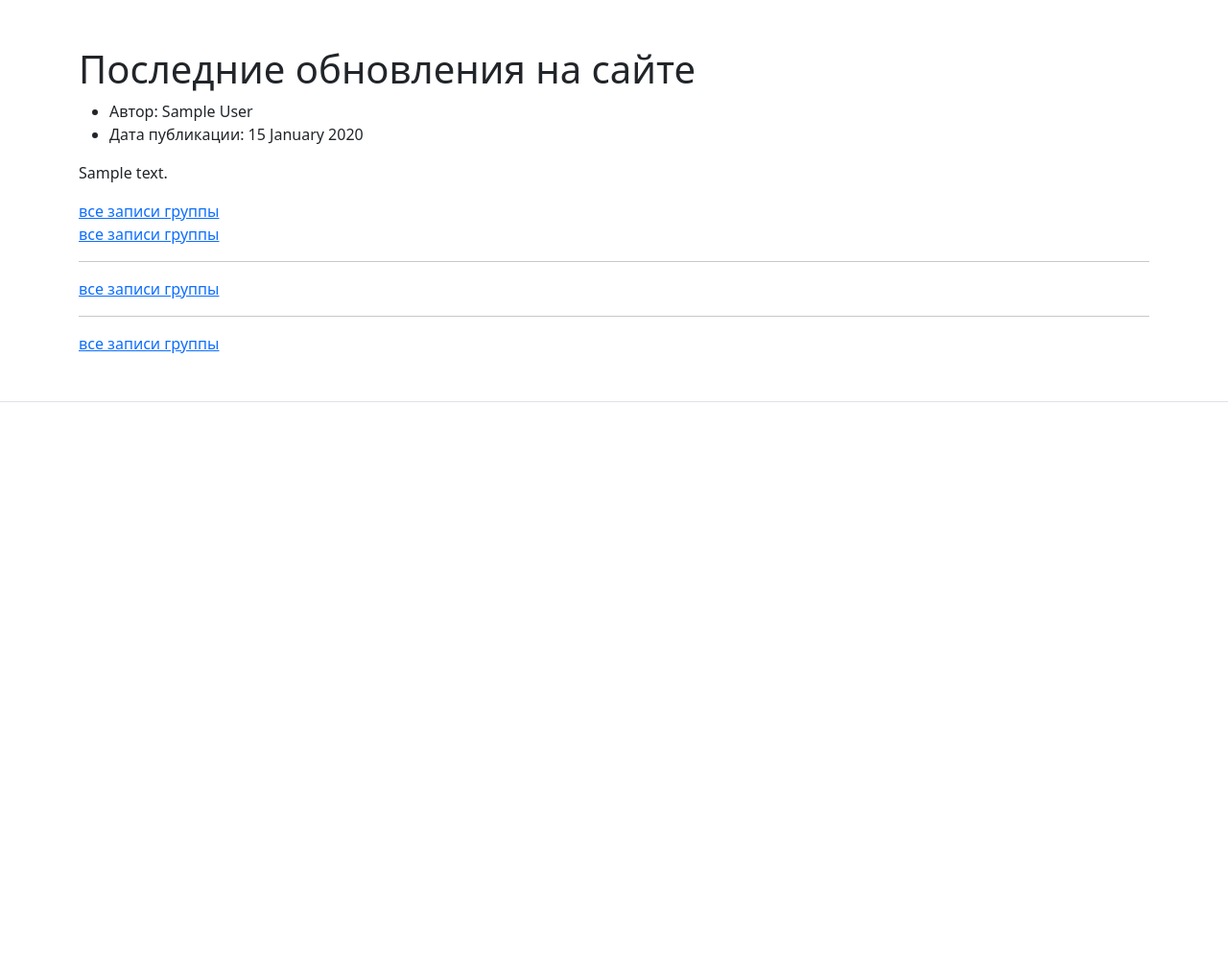
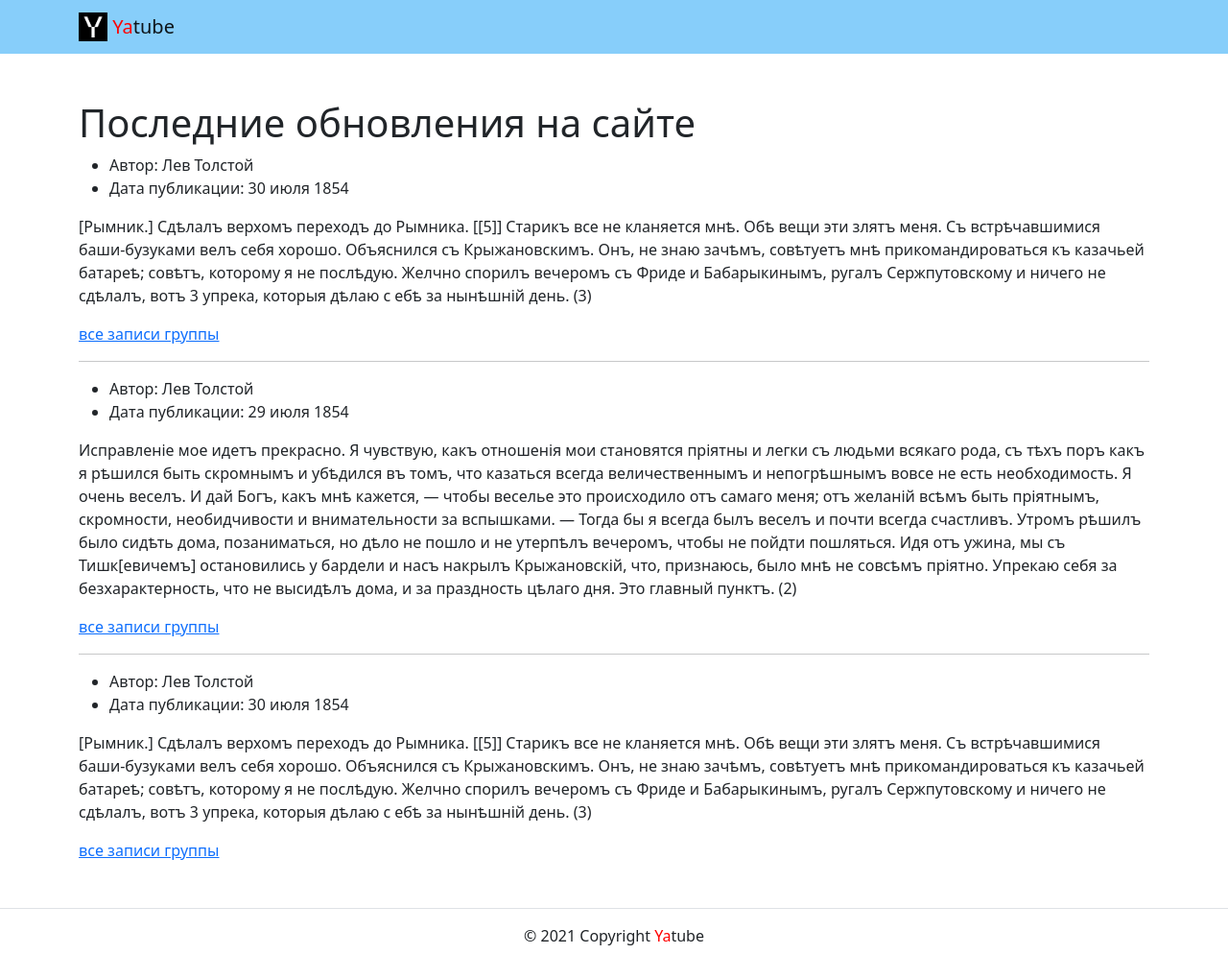
Before and after one commit to sat0304/yatube_project, a Django app: page / in a window 1280 px wide. Shown: the whole page at 96% size. Before the commit the page ends 419 px from the top, so only its background shows below. Run offline with Django 3.2, Linux system fonts and the light colour scheme; tables that the repository leaves empty hold one stand-in row (values such as "Sample post"); some libraries are stand-ins or nearby versions.

Commit message:
New templates head_block has added

```diff
--- a/yatube/templates/base.html
+++ b/yatube/templates/base.html
@@ -1,39 +1,33 @@
 <!DOCTYPE html> <!-- Используется html 5 версии -->
 <html lang="ru"> <!-- Язык сайта - русский -->
   <head>
+    {% include 'posts/head_block.html' %}
     {% block title %}
-    <p>text</p>
-    {% endblock %}
+    {% endblock title %}
   </head>
   <body>
     <header>
-      {% block header_block %}
-      {% endblock %}
+      {% include 'includes/header.html' %}
     </header>
     <main>
       <!-- класс py-5 создает отступы сверху и снизу блока -->
       <div class="container py-5">
         {% block content %}
-        {% endblock %}
+          <p>text2</p>
+        {% endblock content %}
         <article>
-          {% block post_L_Tolstoy_30071854 %}
-          {% endblock %}
-          {% block link_to_recent1 %}
-          {% endblock %}
+          {% include 'posts/post_L_Tolstoy_30071854.html' %}
+          {% block link_to_recent1 %}{% endblock %}
         </article>
         <hr>
         <article>
-          {% block posts/post_L_Tolstoy_29071854 %}
-          {% endblock %}
-          {% block link_to_recent2 %}
-          {% endblock %}
+          {% include 'posts/post_L_Tolstoy_29071854.html' %}
+          {% block link_to_recent2 %}{% endblock %}
         </article>
         <hr>
         <article>
-          {% block posts/post_L_Tolstoy_28071854 %}
-          {% endblock %}
-          {% block link_to_recent3 %}
-          {% endblock %}
+          {% include 'posts/post_L_Tolstoy_28071854.html' %}
+          {% block link_to_recent3 %}{% endblock %}
         </article>
         <!-- под последним постом нет линии -->
       </div>
@@ -43,8 +37,7 @@
     <!-- text-center: выравнивает текстовые блоки внутри блока по центру -->
     <!-- py-3: контент внутри размещается с отступом сверху и снизу -->
     <footer class="border-top text-center py-3">
-      {% block footer_block %}
-      {% endblock %}
-  </footer>
+      {% include 'includes/footer.html' %}
+    </footer>
   </body>
 </html>
--- a/yatube/templates/includes/footer.html
+++ b/yatube/templates/includes/footer.html
@@ -1,5 +1,2 @@
-{% extends 'base.html' %}
-{% block footer_block %}
-  <!-- тег span используется для добавления нужных стилей отдельным участкам текста -->
-  <p>© 2021 Copyright <span style="color:red">Ya</span>tube</p>
-{% endblock %}
+<!-- тег span используется для добавления нужных стилей отдельным участкам текста -->
+<p>© 2021 Copyright <span style="color:red">Ya</span>tube</p>
--- a/yatube/templates/includes/header.html
+++ b/yatube/templates/includes/header.html
@@ -1,13 +1,10 @@
-{% extends 'base.html' %}
 {% load static %}
-{% block header_block %}
 <nav class="navbar navbar-light" style="background-color: lightskyblue">
   <div class="container">
-    <a class="navbar-brand" href="{% url posts:index %}">
+    <a class="navbar-brand" href="posts/index.html">
       <img src="{% static 'img/logo.png' %}" width="30" height="30" class="d-inline-block align-top" alt="">
       <!-- тег span используется для добавления нужных стилей отдельным участкам текста -->
       <span style="color:red">Ya</span>tube</a>
     </a>
   </div>
 </nav>
-{% endblock %}
--- /dev/null
+++ b/yatube/templates/posts/head_block.html
@@ -0,0 +1,13 @@
+{% load static %}
+<meta charset="utf-8"> <!-- Кодировка сайта -->
+<!-- Сайт готов работать с мобильными устройствами -->
+<meta name="viewport" content="width=device-width, initial-scale=1">
+<!-- Загружаем фав-иконки -->
+<link rel="icon" href= "{% static 'img/fav/fav.ico' %}" type="image">
+<link rel="apple-touch-icon" sizes="180x180" href="{% static 'img/fav/apple-touch-icon.png' %}">
+<link rel="icon" type="image/png" sizes="32x32" href="{% static 'img/fav/favicon-32x32.png' %}">
+<link rel="icon" type="image/png" sizes="16x16" href="{% static 'img/fav/favicon-16x16.png' %}">
+<meta name="msapplication-TileColor" content="#000">
+<meta name="theme-color" content="#ffffff">
+<!-- Подключен файл со стандартными стилями бустрап -->
+<link rel="stylesheet" href="{% static 'css/bootstrap.min.css' %}">
--- a/yatube/templates/posts/index.html
+++ b/yatube/templates/posts/index.html
@@ -1,44 +1,16 @@
 {% extends 'base.html' %}
-{% load static %}
 {% block title %}
-  <meta charset="utf-8"> <!-- Кодировка сайта -->
-  <!-- Сайт готов работать с мобильными устройствами -->
-  <meta name="viewport" content="width=device-width, initial-scale=1">
-  <!-- Загружаем фав-иконки -->
-  <link rel="icon" href= "{% static 'img/fav/fav.ico' %}" type="image">
-  <link rel="apple-touch-icon" sizes="180x180" href="{% static 'img/fav/apple-touch-icon.png' %}">
-  <link rel="icon" type="image/png" sizes="32x32" href="{% static 'img/fav/favicon-32x32.png' %}">
-  <link rel="icon" type="image/png" sizes="16x16" href= "{% static 'img/fav/favicon-16x16.png' %}">
-  <meta name="msapplication-TileColor" content="#000">
-  <meta name="theme-color" content="#ffffff">
-  <!-- Подключен файл со стандартными стилями бустрап -->
-  <link rel="stylesheet" href="{% static 'css/bootstrap.min.css' %}">
-  <title>{{ title_index }}</title>
-{% endblock %}
+  <title>Last news</title>
+{% endblock title%}
 {% block content %}
   <h1>Последние обновления на сайте</h1>
-  {% for post in posts %}
-  <ul>
-    <li>
-      Автор: {{ post.author.get_full_name }}
-    </li>
-    <li>
-      Дата публикации: {{ post.pub_date|date:"d E Y" }}
-    </li>
-  </ul>
-  <p>{{ post.text }}</p>
-  {% if post.group %}
-  <a href="{% url 'post:slug' post.group.slug %}">все записи группы</a>
-  {% endif %}
-  {% if not forloop.last %}<hr>{% endif %}
-{% endfor %}
-{% endblock %}
+{% endblock content %}
 {% block link_to_recent1 %}
-  <a href="group_list.html">все записи группы</a>
-{% endblock %}
+  <a href="{ group_posts:template }">все записи группы</a>
+{% endblock link_to_recent1 %}
 {% block link_to_recent2 %}
-  <a href="group_list.html">все записи группы</a>
-{% endblock %}
+  <a href="posts/group_list.html">все записи группы</a>
+{% endblock link_to_recent2 %}
 {% block link_to_recent3 %}
-  <a href="group_list.html">все записи группы</a>
-{% endblock %}
+  <a href="posts/group_list.html">все записи группы</a>
+{% endblock link_to_recent3 %}
--- a/yatube/templates/posts/post_L_Tolstoy_28071854.html
+++ b/yatube/templates/posts/post_L_Tolstoy_28071854.html
@@ -1,5 +1,3 @@
-{% extends 'base.html' %}
-{% block post_L_Tolstoy_28071854 %}
 <ul>
   <li>
     Автор: Лев Толстой
@@ -16,4 +14,3 @@
   и Бабарыкинымъ, ругалъ Сержпутовскому и ничего не сдѣлалъ, вотъ 3 упрека, которыя дѣлаю с
   ебѣ за нынѣшній день. (3)
 </p>
-{% endblock %}
--- /dev/null
+++ b/yatube/templates/posts/post_L_Tolstoy_29071854.html
@@ -0,0 +1,20 @@
+<ul>
+  <li>
+    Автор: Лев Толстой
+  </li>
+  <li>
+    Дата публикации: 29 июля 1854
+  </li>
+</ul>
+<p>
+  Исправленіе мое идетъ прекрасно. Я чувствую, какъ отношенія мои становятся пріятны и легки
+  съ людьми всякаго рода, съ тѣхъ поръ какъ я рѣшился быть скромнымъ и убѣдился въ томъ,
+  что казаться всегда величественнымъ и непогрѣшнымъ вовсе не есть необходимость. Я очень
+  веселъ. И дай Богъ, какъ мнѣ кажется, — чтобы веселье это происходило отъ самаго меня;
+  отъ желаній всѣмъ быть пріятнымъ, скромности, необидчивости и внимательности за вспышками.
+  — Тогда бы я всегда былъ веселъ и почти всегда счастливъ.
+  Утромъ рѣшилъ было сидѣть дома, позаниматься, но дѣло не пошло и не утерпѣлъ вечеромъ,
+  чтобы не пойдти пошляться. Идя отъ ужина, мы съ Тишк[евичемъ] остановились у бардели и насъ
+  накрылъ Крыжановскій, что, признаюсь, было мнѣ не совсѣмъ пріятно. Упрекаю себя за
+  безхарактерность, что не высидѣлъ дома, и зa праздность цѣлаго дня. Это главный пунктъ. (2)
+</p>
--- a/yatube/templates/posts/post_L_Tolstoy_30071854.html
+++ b/yatube/templates/posts/post_L_Tolstoy_30071854.html
@@ -1,5 +1,3 @@
-{% extends 'base.html' %}
-{% block post_L_Tolstoy_30071854 %}
 <ul>
   <li>
     Автор: Лев Толстой
@@ -16,4 +14,3 @@
   и Бабарыкинымъ, ругалъ Сержпутовскому и ничего не сдѣлалъ, вотъ 3 упрека, которыя дѣлаю с
   ебѣ за нынѣшній день. (3)
 </p>
-{% endblock %}
```
Also changed, not shown: yatube/templates/posts/group_list.html (+16 -14 lines), yatube/templates/posts/post_L_Tolstoy_29071854 .html (deleted, +0 -23 lines), yatube/posts/migrations/0002_auto_20211111_0404.py (added), yatube/posts/views.py (line endings or trailing spaces). Lines whose indentation alone changed are shown as unchanged.
